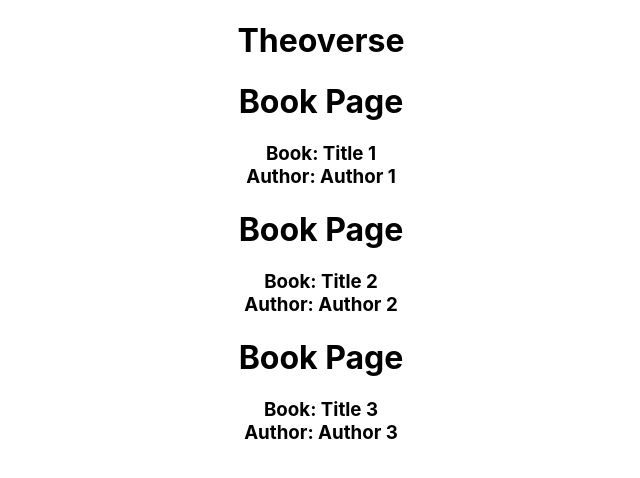
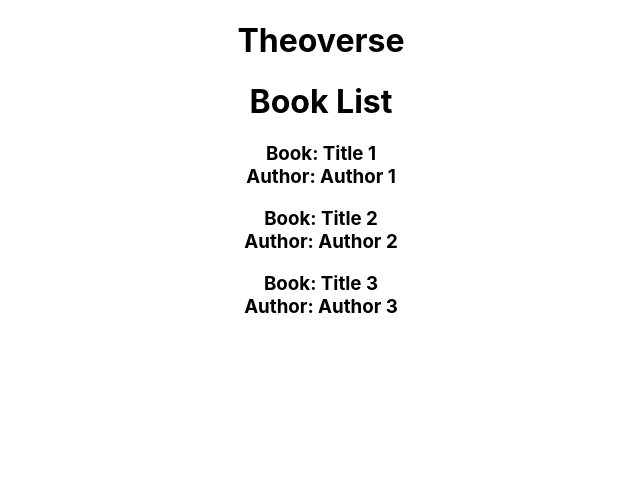
Before and after one commit to theoverse/gsw_react, a React (Create React App) app: page / in a window 1280 px wide. Shown: the top 478 px of the page, without its empty margins (319-959 px from the left). Built offline with nearby package versions, Linux system fonts and the light colour scheme.

Commit message:
working with state of component

```diff
--- a/src/App.js
+++ b/src/App.js
@@ -1,15 +1,17 @@
 import React from 'react';
 import './App.css';
 import Book from './components/Book';
+import BookList from './components/BookList';
 
 // JSX
 function App() {
   return (
     <div className="App">
       <h1>Theoverse</h1>
-      <Book bookName="Title 1" writer="Author 1" />
+      {/* <Book bookName="Title 1" writer="Author 1" />
       <Book bookName="Title 2" writer="Author 2" />
-      <Book bookName="Title 3" writer="Author 3" />
+      <Book bookName="Title 3" writer="Author 3" /> */}
+      <BookList />
     </div>
   );
 }
--- a/src/components/Book.jsx
+++ b/src/components/Book.jsx
@@ -3,7 +3,6 @@ import React from 'react';
 const Book = props => {
     return (
         <div>
-            <h1>Book Page</h1>
             <h3>Book: {props.bookName} <br /> Author: {props.writer}</h3>
         </div>
     )
--- /dev/null
+++ b/src/components/BookList.jsx
@@ -0,0 +1,33 @@
+import React, { Component } from 'react'
+import Book from './Book'
+
+export class BookList extends Component {
+
+    // create state method 1
+    state = {
+        books: [
+            { bookName: "Title 1", writer: "Author 1" },
+            { bookName: "Title 2", writer: "Author 2" },
+            { bookName: "Title 3", writer: "Author 3" },
+        ]
+    }
+
+    // create state method 2
+    // constructor() {
+    //     super();
+    //     this.state = {}
+    // }
+
+    render() {
+        return (
+            <div className="App">
+                <h1>Book List</h1>
+                <Book bookName={this.state.books[0].bookName} writer={this.state.books[0].writer} />
+                <Book bookName={this.state.books[1].bookName} writer={this.state.books[1].writer} />
+                <Book bookName={this.state.books[2].bookName} writer={this.state.books[2].writer} />
+            </div>
+        )
+    }
+}
+
+export default BookList
```
